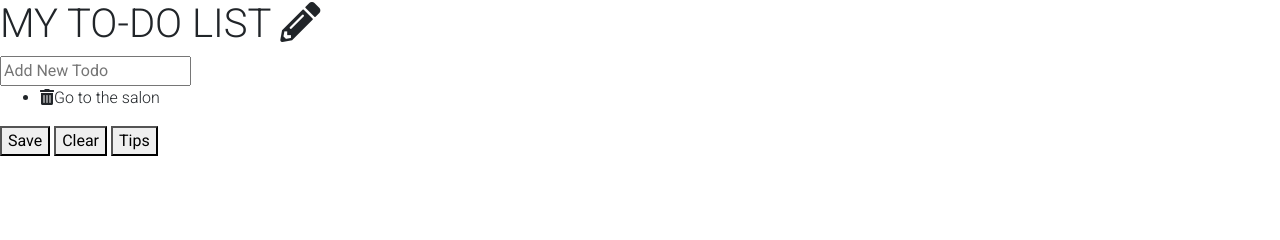
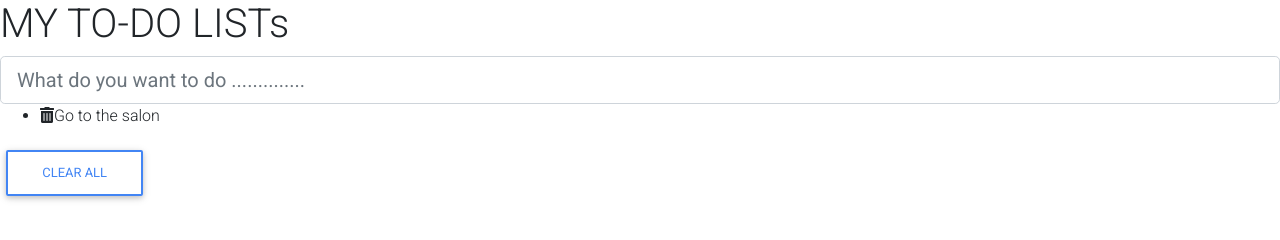
Before and after one commit to The-Kadweka/TO-DO-list, a plain HTML site: page index.html in a window 1280 px wide. Drawn offline with Linux system fonts and the light colour scheme.

Commit message:
add mdb forms input and button

```diff
--- a/index.html
+++ b/index.html
@@ -22,19 +22,14 @@
 <!-- Default form subscription -->
 <!-- Default input -->
 <div id = "todo">
-  <h1> MY TO-DO LIST <i id="pencil" class="fas fa-pencil-alt"></i> </h1>
-
-  <input type = "text" placeholder="Add New Todo">
-
+  <h1> MY TO-DO LISTs</h1>
+<!-- Large input -->
+<input class="form-control form-control-lg" type="text" placeholder="What do you want to do ..............">
   <ul class="todos">
-
       <li><span><i class="fas fa-trash-alt"></i></span>Go to the salon</li>
   </ul>
-
   <div id= "buttons">
-      <button class="save">Save</button>
-      <button class="clear">Clear</button>
-      <button class="tipBtn">Tips</button>
+      <button type="button" class="btn btn-outline-primary btn-rounded clear waves-effect">Clear All</button>
   </div>
 </div>
 <!-- Default form subscription -->
```
